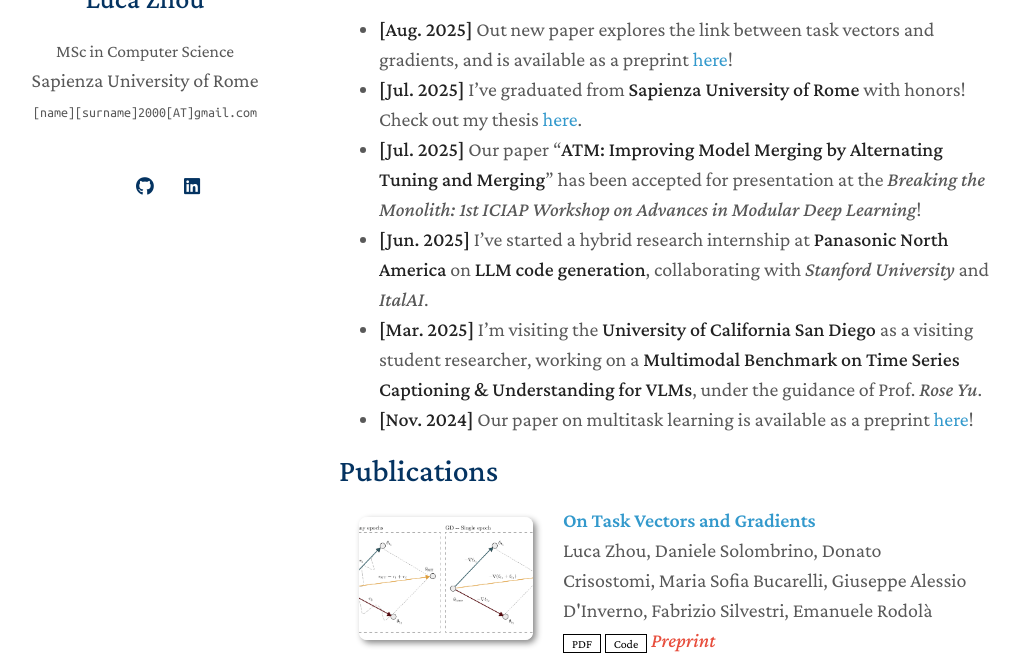
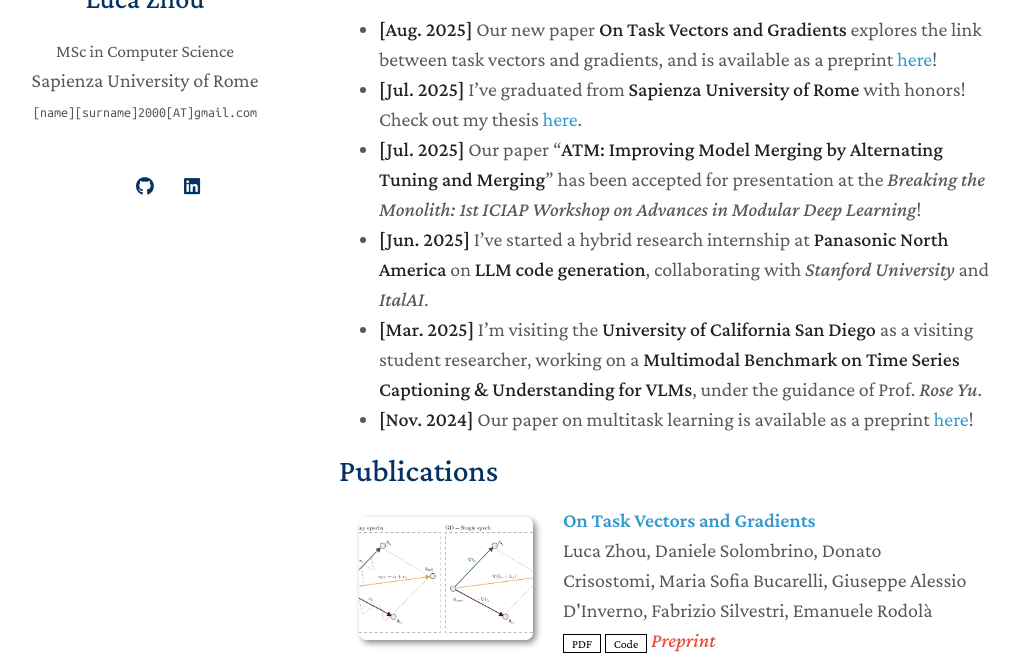
Before and after one commit to LuckerZOfficiaL/LuckerZOfficiaL.github.io, a Jekyll site: the page built from index.md, in a window 1280 px wide and 900 px high, scrolled down 395 px, cut to the strip 242-900 px from the top of the window. Shown: the whole strip, without its empty margins (131-1150 px from the left). Built offline with Jekyll 4.4.1, drawn with Linux system fonts in a browser that asks for light colours; a style sheet for code colours, icons or effects is not loaded; our own code applies the rules of GitHub Pages for plain Markdown files.

Commit message:
correct type

```diff
--- a/index.md
+++ b/index.md
@@ -16,7 +16,7 @@
 - LLMs/VLMs
 
 ## News
-- **[Aug. 2025]** Out new paper explores the link between task vectors and gradients, and is available as a preprint [here](https://arxiv.org/pdf/2508.16082)!
+- **[Aug. 2025]** Our new paper **On Task Vectors and Gradients** explores the link between task vectors and gradients, and is available as a preprint [here](https://arxiv.org/pdf/2508.16082)!
 - **[Jul. 2025]** I've graduated from **Sapienza University of Rome** with honors! Check out my thesis [here](./assets/files/MS Thesis.pdf).
 - **[Jul. 2025]** Our paper "**ATM: Improving Model Merging by Alternating Tuning and Merging**" has been accepted for presentation at the *Breaking the Monolith: 1st ICIAP Workshop on Advances in Modular Deep Learning*!
 - **[Jun. 2025]** I've started a hybrid research internship at **Panasonic North America** on **LLM code generation**, collaborating with *Stanford University* and *ItalAI*.
```
